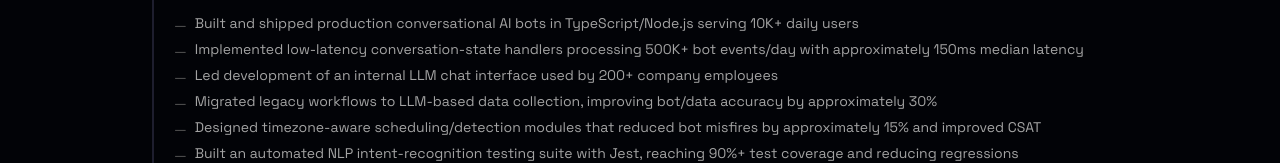
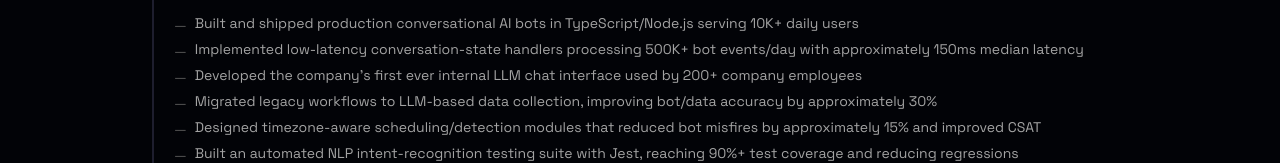
Before and after one commit to achuthanmukundan00/achu.dev, an Astro site: page /resume in a window 1280 px wide. Shown: the part 579-742 px from the top of the page. Built offline with nearby package versions, Linux system fonts and the light colour scheme; Astro itself is replaced by a stand-in of ours.

Commit message:
modify resume point for the time period

```diff
--- a/src/pages/resume.astro
+++ b/src/pages/resume.astro
@@ -28,7 +28,7 @@ const experience = [
     highlights: [
       "Built and shipped production conversational AI bots in TypeScript/Node.js serving 10K+ daily users",
       "Implemented low-latency conversation-state handlers processing 500K+ bot events/day with approximately 150ms median latency",
-      "Led development of an internal LLM chat interface used by 200+ company employees",
+      "Developed the company's first ever internal LLM chat interface used by 200+ company employees",
       "Migrated legacy workflows to LLM-based data collection, improving bot/data accuracy by approximately 30%",
       "Designed timezone-aware scheduling/detection modules that reduced bot misfires by approximately 15% and improved CSAT",
       "Built an automated NLP intent-recognition testing suite with Jest, reaching 90%+ test coverage and reducing regressions",
```
